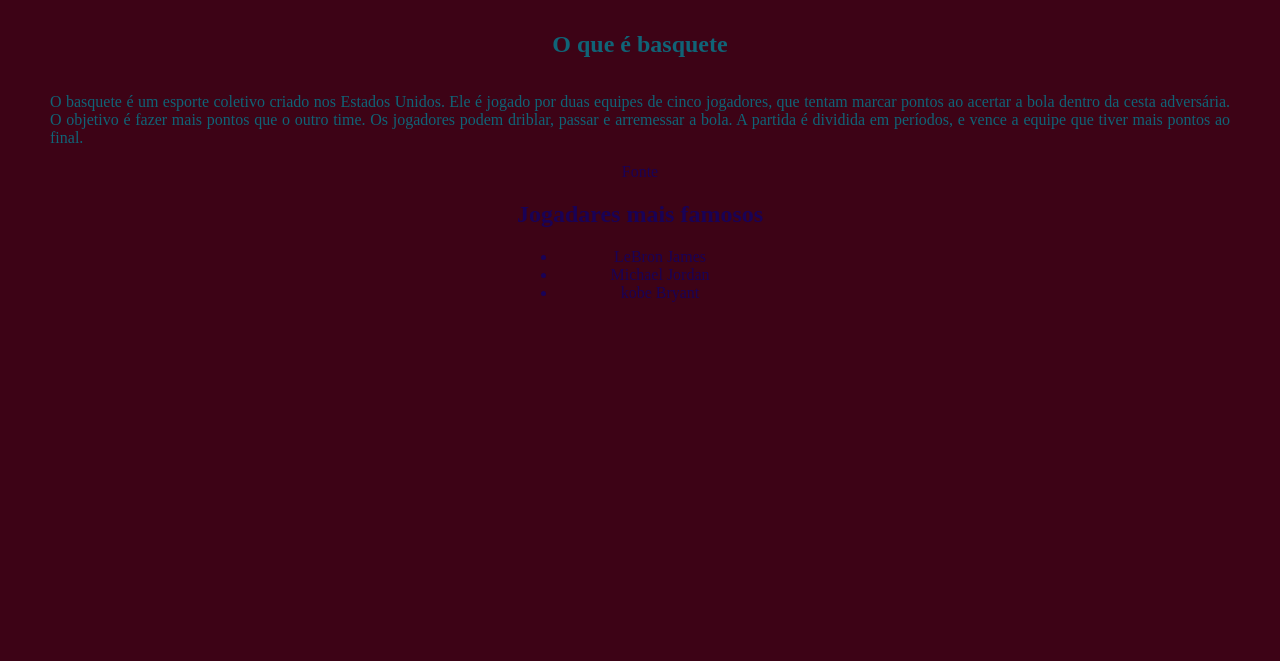
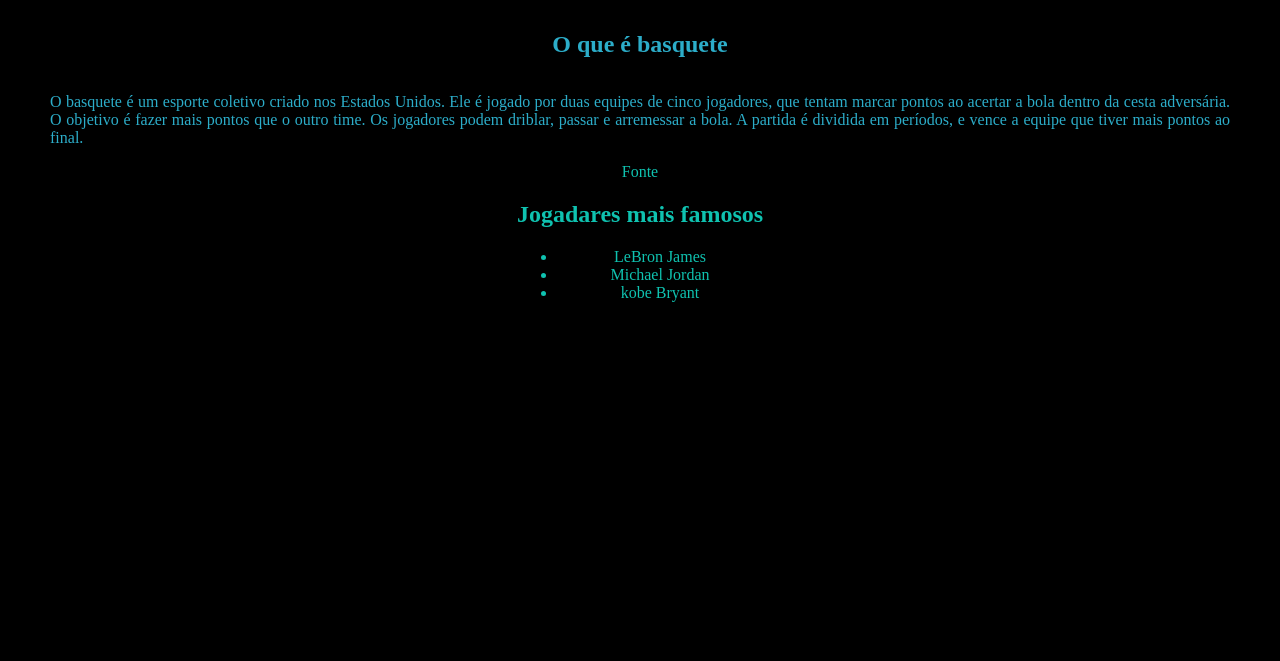
Before and after one commit to almeidamiguel02-hub/cirando-um-site, a plain HTML site: page index.html in a window 1280 px wide. Shown: the part 139-800 px from the top of the page. Drawn offline with Linux system fonts and the light colour scheme.

Commit message:
mudanças

```diff
--- a/style.css
+++ b/style.css
@@ -1,6 +1,6 @@
 body{
-  background-color: rgb(61, 3, 22);
-  color: rgb(16, 100, 119);
+  background-color: rgb(0, 0, 0);
+  color: rgb(44, 173, 201);
   display: flex;
   flex-direction: column;
   align-items: center;
@@ -21,7 +21,7 @@ img{
    }
 a{
   text-decoration: none;
-  color: rgb(25, 2, 86);
+  color: rgb(15, 194, 176);
   text-align: center;
 }
 a:hover{
```
